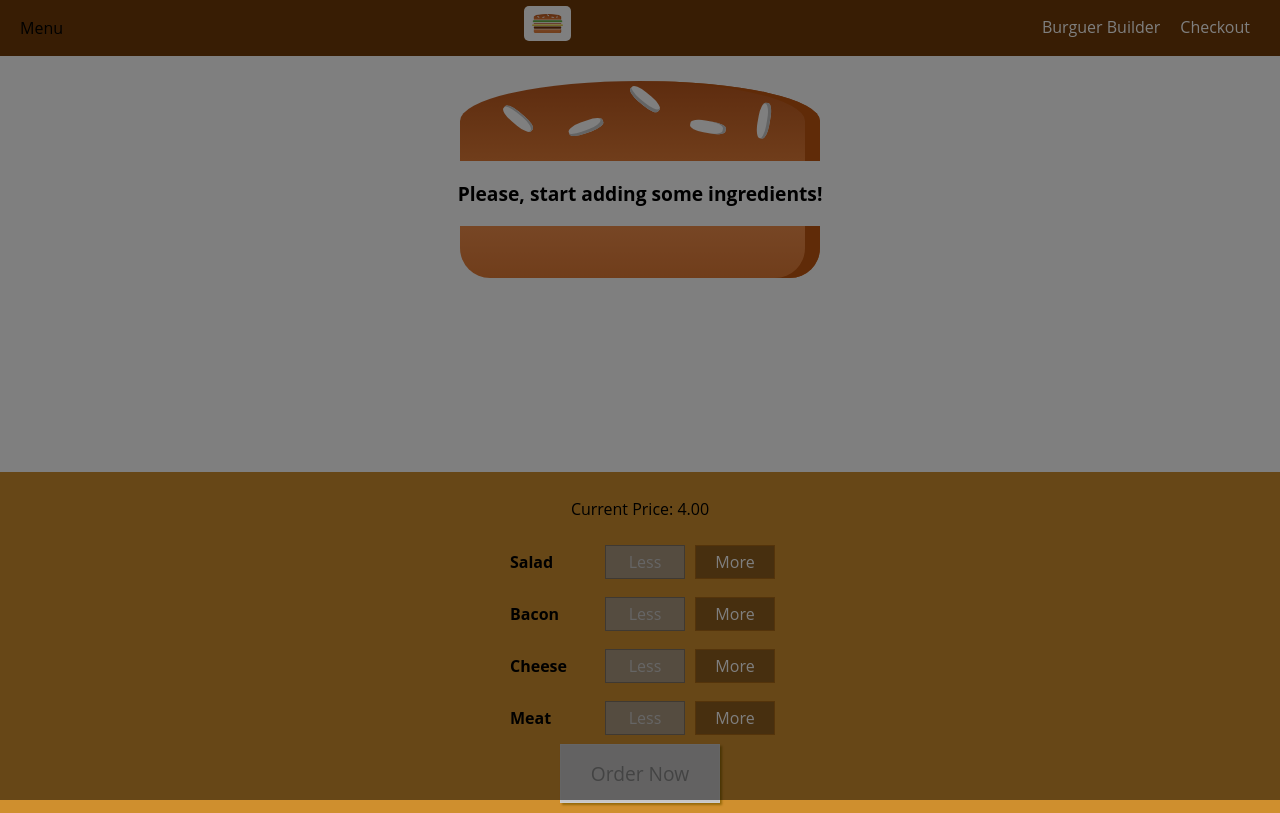
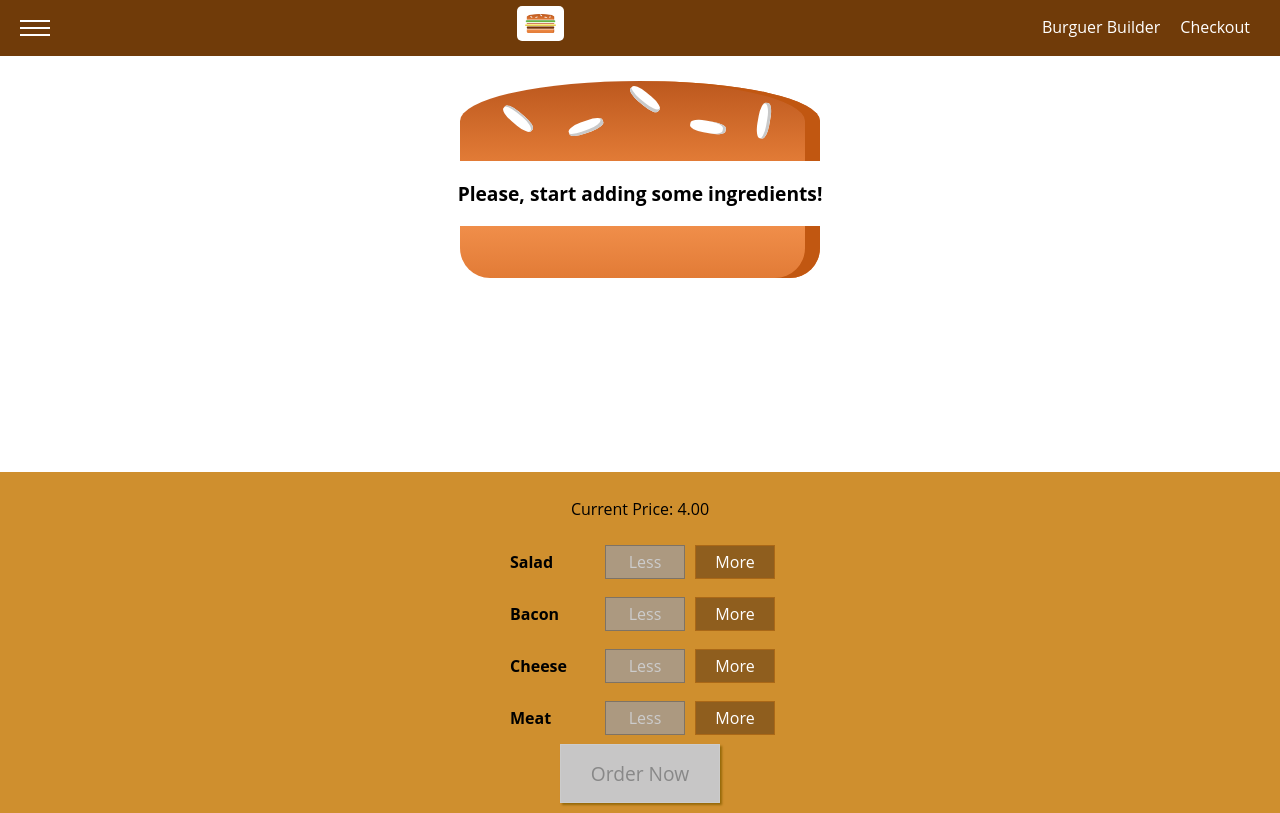
Before and after one commit to lucasoneves/burguer-builder, a React (Create React App) app: page / in a window 1280 px wide. Built offline with nearby package versions, Linux system fonts and the light colour scheme.

Commit message:
Adding a sidedrawer toggle button

```diff
--- a/src/components/Layout/Layout.js
+++ b/src/components/Layout/Layout.js
@@ -5,7 +5,7 @@ import Toolbar from '../Navigation/Toolbar/Toolbar';
 import SideDrawer from '../Navigation/SideDrawer/SideDrawer';
 class Layout extends Component {
   state = {
-    showSideDrawer: true
+    showSideDrawer: false
   }
 
   sideDrawerClosedHandler = () => {
@@ -14,11 +14,17 @@ class Layout extends Component {
     })
   }
 
+  sideDrawerOpenHandler = () => {
+    this.setState((prevState) => {
+      return { showSideDrawer: !prevState.showSideDrawer }
+    })
+  }
+
   render() {
 
     return (
       <Aux>
-        <Toolbar />
+        <Toolbar opened={this.sideDrawerOpenHandler} />
         <SideDrawer
           open={this.state.showSideDrawer}
           closed={this.sideDrawerClosedHandler} />
--- /dev/null
+++ b/src/components/Navigation/ButtonMenu/ButtonMenu.js
@@ -0,0 +1,17 @@
+import React from 'react'
+import classes from './ButtonMenu.module.css'
+
+const buttonMenu = props => {
+  return (
+    <div
+      onClick={props.clicked}
+      className={classes.ButtonMenu}
+    >
+      <span></span>
+      <span></span>
+      <span></span>
+    </div>
+  )
+}
+
+export default buttonMenu
--- /dev/null
+++ b/src/components/Navigation/ButtonMenu/ButtonMenu.module.css
@@ -0,0 +1,7 @@
+.ButtonMenu span {
+  width: 30px;
+  height: 2px;
+  display: block;
+  background-color: #fff;
+  margin: 5px 0;
+}
--- a/src/components/Navigation/Toolbar/Toolbar.js
+++ b/src/components/Navigation/Toolbar/Toolbar.js
@@ -2,11 +2,11 @@ import React from 'react'
 import classes from './Toolbar.module.css';
 import Logo from '../../Logo/Logo';
 import NavigationItems from '../NavigationItems/NavigationItems';
-
+import ButtonMenu from '../ButtonMenu/ButtonMenu'
 const toolbar = props => {
   return (
     <header className={classes.Toolbar}>
-      <div>Menu</div>
+      <ButtonMenu clicked={props.opened} />
       <div className={classes.Logo}>
         <Logo />
       </div>
```
Also changed, not shown: 1 other file (tests, documents, lock files or other folders).
